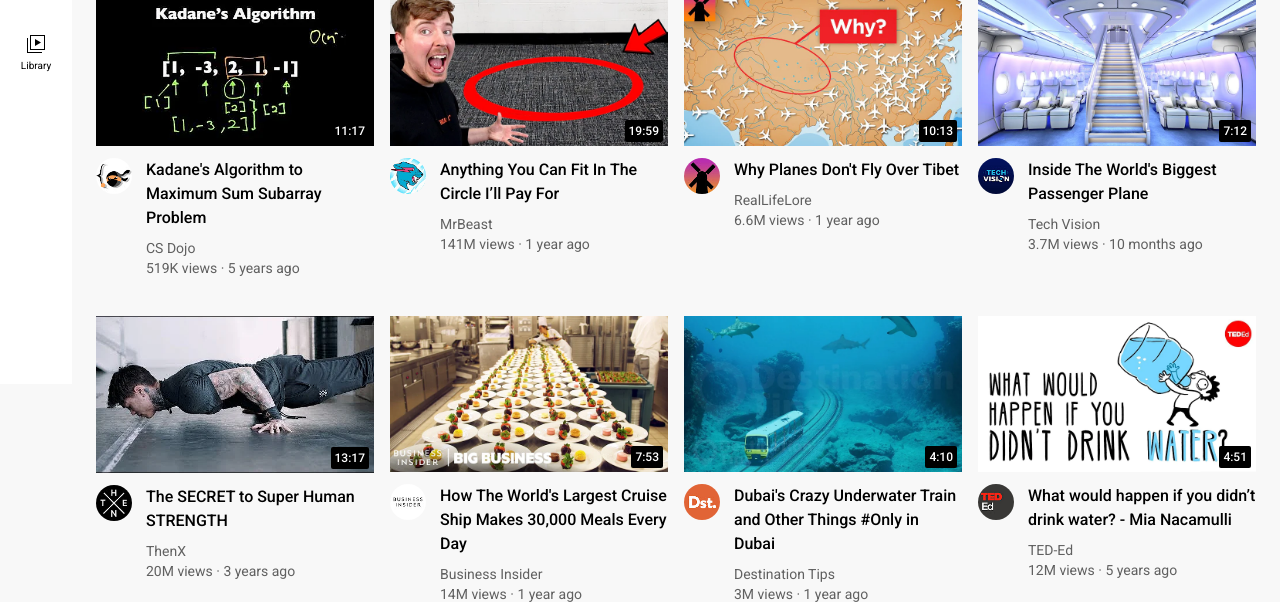
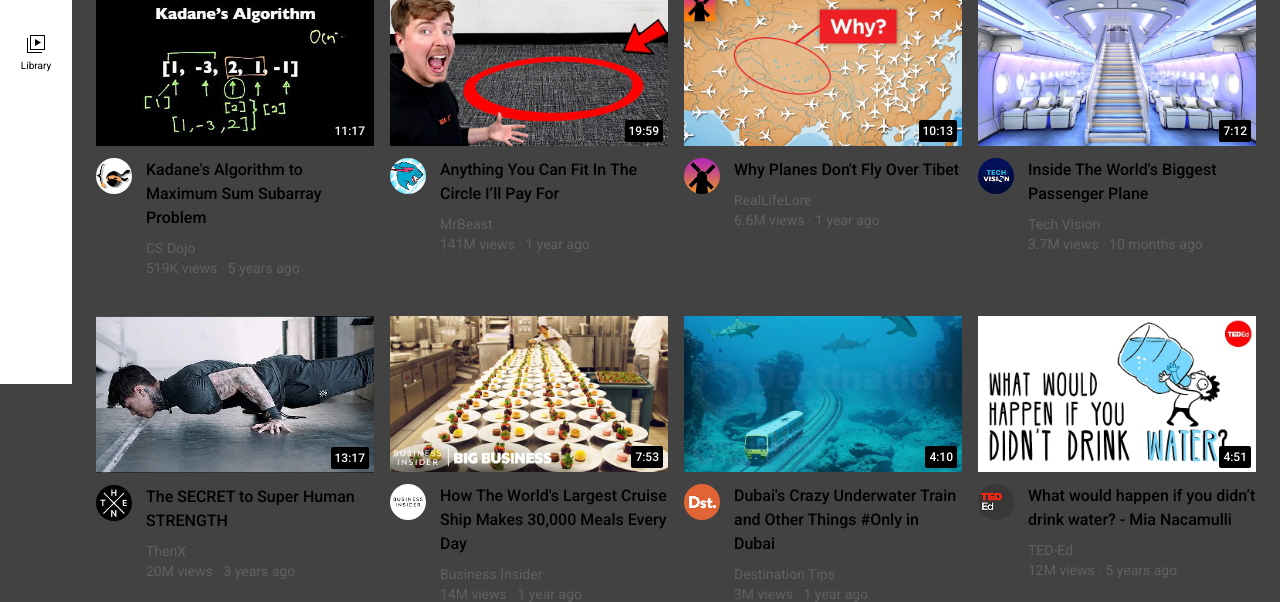
Before and after one commit to Trentavius/First-website-project, a plain HTML site: page index.html in a window 1280 px wide. Shown: the part 416-1018 px from the top of the page. Drawn offline with Linux system fonts and the light colour scheme.

Commit message:
Update general.css

```diff
--- a/styles/general.css
+++ b/styles/general.css
@@ -10,5 +10,5 @@ body {
   padding-top: 80px;
   padding-left: 96px;
   padding-right: 24px;
-  background-color: rgb(248, 248, 248);
+  background-color: rgb(66, 66, 66);
 }
```
